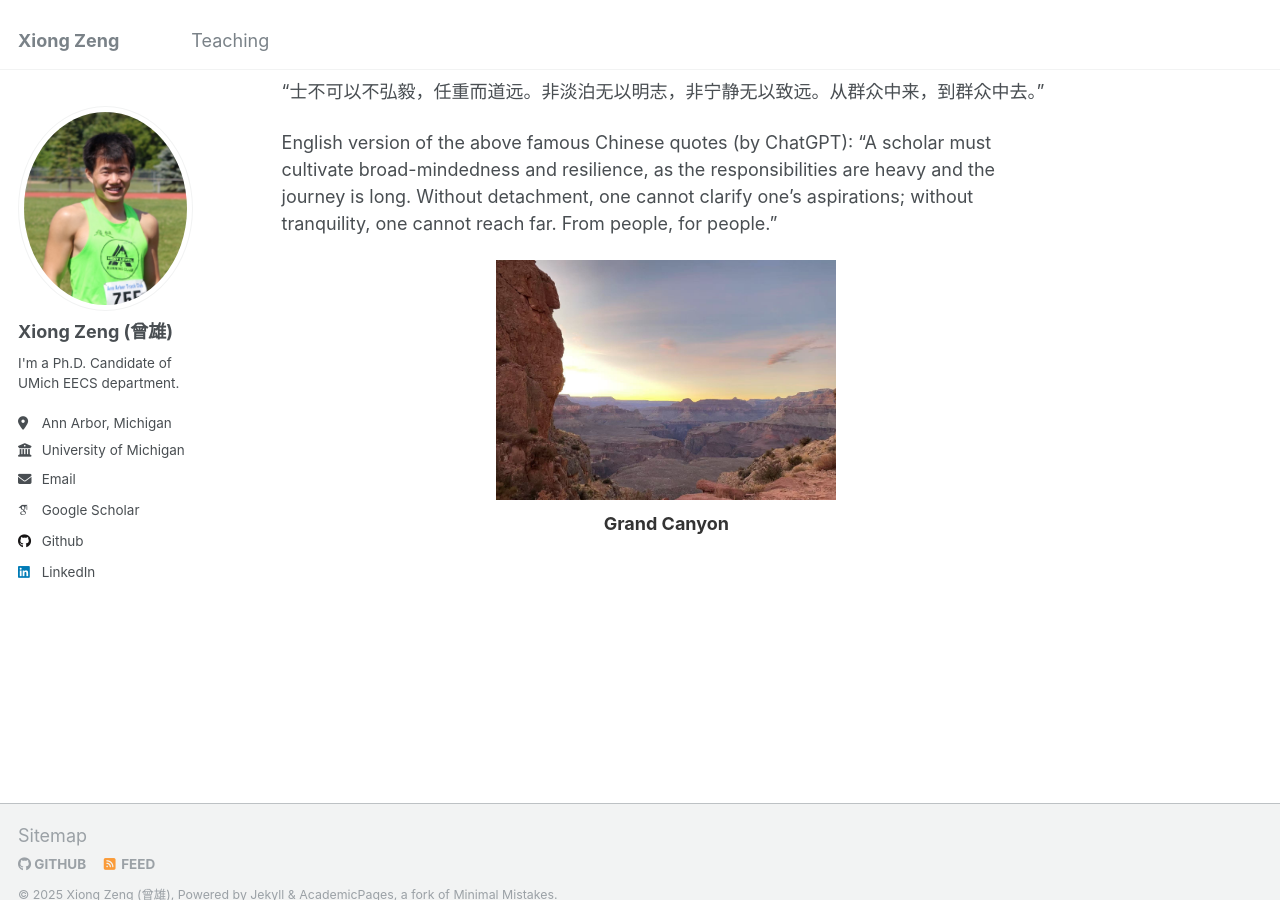
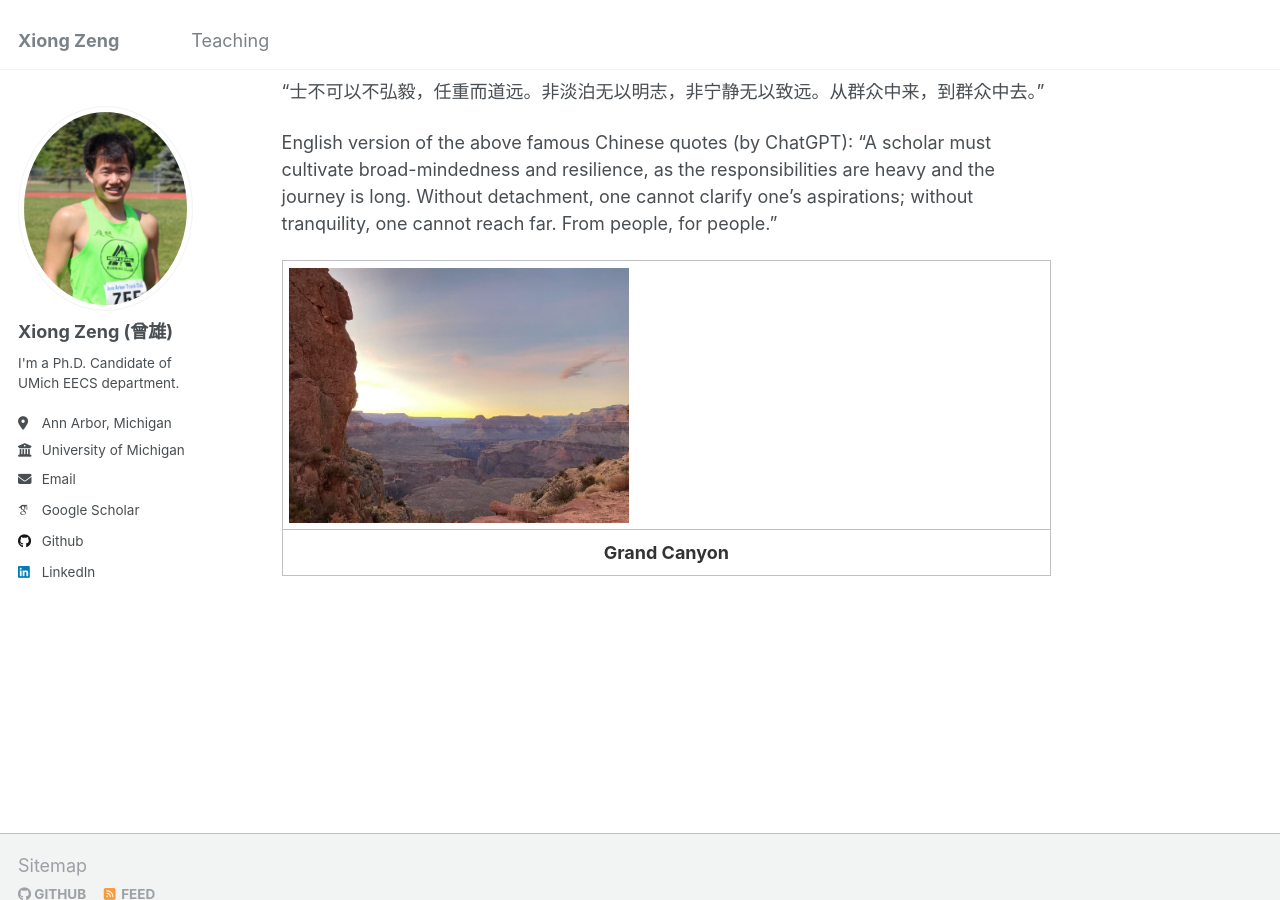
Before and after one commit to zengxiong111/zengxiong.github.io, a Jekyll site: the page built from _pages/about.md, in a window 1280 px wide and 900 px high, scrolled down 943 px. Built offline with Jekyll 4.4.1, drawn with Linux system fonts in a browser that asks for light colours; some web fonts are replaced.

Commit message:
Update about.md

```diff
--- a/_pages/about.md
+++ b/_pages/about.md
@@ -37,7 +37,15 @@
 English version of the above famous Chinese quotes (by ChatGPT): "A scholar must cultivate broad-mindedness and resilience, as the responsibilities are heavy and the journey is long. Without detachment, one cannot clarify one's aspirations; without tranquility, one cannot reach far. From people, for people."
 
 
-<div style="text-align: center;">
-    <img src="https://github.com/zengxiong111/zengxiong.github.io/blob/master/files/grand_canyon.jpg" alt="Grand Canyon" style="display: block; margin: 0 auto; width: 340px; height: 240px;" />
-    <p style="text-align: center; font-size: 18px; font-weight: bold; color: #333; margin-top: 10px;">Grand Canyon</p>
-</div>
+<table align="center">
+    <tr>
+        <td>
+            <img src="https://github.com/zengxiong111/zengxiong.github.io/blob/master/files/grand_canyon.jpg" alt="Grand Canyon" width="340" height="240" />
+        </td>
+    </tr>
+    <tr>
+        <td style="text-align: center; font-size: 18px; font-weight: bold; color: #333;">
+            Grand Canyon
+        </td>
+    </tr>
+</table>
```
